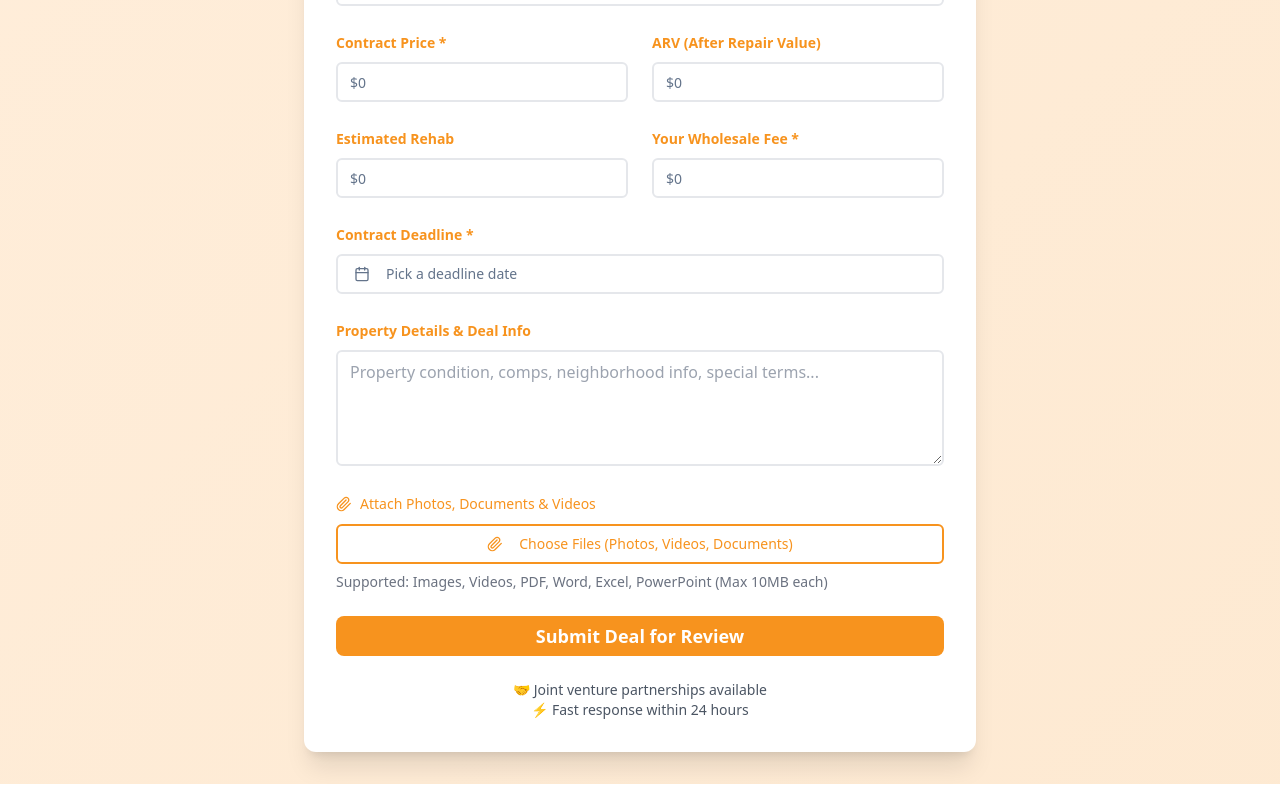
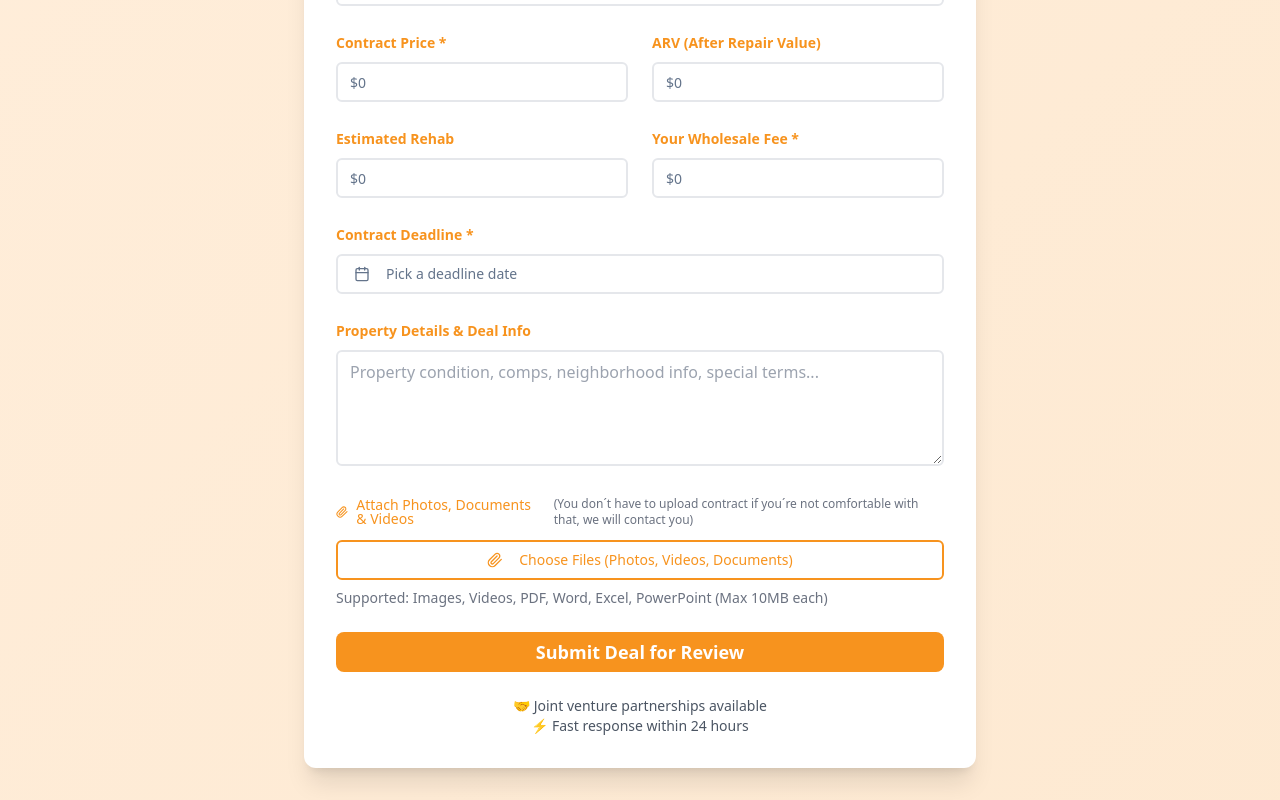
Before and after one commit to mtejmik/ventusfortissolutions-landing-hub, a React (Vite) app: page /wholesaler-form in a window 1280 px wide. Shown: the part 570-1370 px from the top of the page. Built offline with nearby package versions, Linux system fonts and the light colour scheme.

Commit message:
Add disclaimer to wholesaler form
Added a disclaimer next to the file upload section on the wholesaler form.

```diff
--- a/src/components/wholesaler/FileUploadSection.tsx
+++ b/src/components/wholesaler/FileUploadSection.tsx
@@ -1,4 +1,3 @@
-
 import React from 'react';
 import { Button } from '@/components/ui/button';
 import { Label } from '@/components/ui/label';
@@ -72,6 +71,7 @@ const FileUploadSection = ({ attachedFiles, onFilesChange }: FileUploadSectionPr
       <div className="flex items-center gap-2 mb-3">
         <Paperclip className="w-4 h-4 text-orange-warm" />
         <Label className="text-orange-warm font-medium">Attach Photos, Documents & Videos</Label>
+        <span className="text-xs text-gray-500 ml-2">(You don´t have to upload contract if you´re not comfortable with that, we will contact you)</span>
       </div>
 
       <input
```
